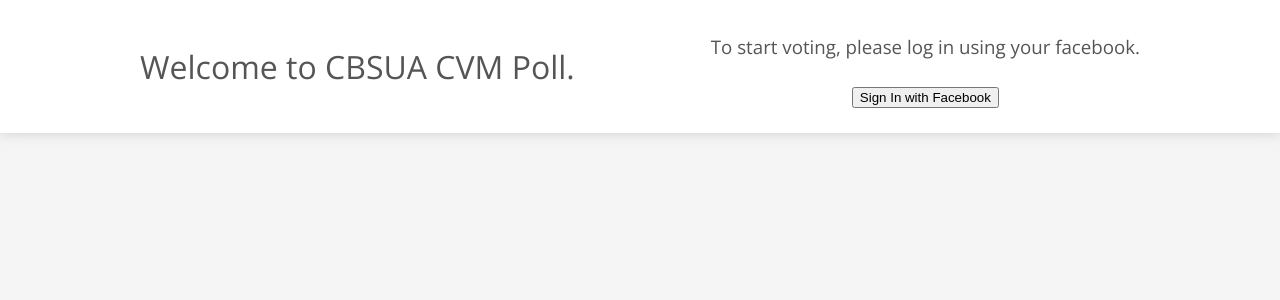
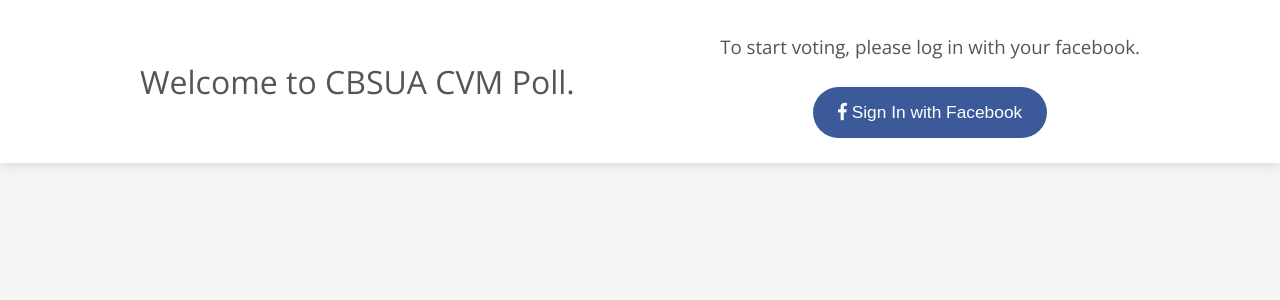
Before and after one commit to neilaldreiii/cbsua-cvm-poll, a Vue app: page / in a window 1280 px wide. Shown: the top 300 px of the page. Built offline with nearby package versions, Linux system fonts and the light colour scheme; no server answers.

Commit message:
Added Font Awesome icons and it was awesome also styled the buttons for signin and sign out

```diff
--- a/public/index.html
+++ b/public/index.html
@@ -8,6 +8,8 @@
     <title>CBSUA-CVM-POLL</title>
     <!-- Fonts -->
     <link href="https://fonts.googleapis.com/css?family=Open+Sans" rel="stylesheet">
+    <!-- FontAwesome Icons -->
+    <link rel="stylesheet" href="https://use.fontawesome.com/releases/v5.7.2/css/all.css" integrity="sha384-fnmOCqbTlWIlj8LyTjo7mOUStjsKC4pOpQbqyi7RrhN7udi9RwhKkMHpvLbHG9Sr" crossorigin="anonymous">
   </head>
   <body>
     <noscript>
--- a/src/assets/css/main.css
+++ b/src/assets/css/main.css
@@ -118,4 +118,16 @@
 .nav-controls button {
     display: block;
     margin: 10px auto;
+    outline: none;
+    border: none;
+    background: #3C5A99;
+    border-radius: 50px;
+    padding: 15px 25px;
+    color: #FFF;
+    font-size: 13pt;
+    transition: background 0.5s;
 }
+.nav-controls button:hover {
+    cursor: pointer;
+    background: rgb(53, 71, 112);
+}
--- a/src/components/SignIn.vue
+++ b/src/components/SignIn.vue
@@ -5,8 +5,11 @@
                 <h1>Welcome to CBSUA CVM Poll.</h1>
             </div>
             <div class="nav-controls">
-                <h3>To start voting, please log in using your facebook.</h3>
-                <button @click="fbSignIn">Sign In with Facebook</button>
+                <h3>To start voting, please log in with your facebook.</h3>
+                <button @click="fbSignIn">
+                    <span><i class="fab fa-facebook-f"></i></span>
+                    Sign In with Facebook
+                </button>
             </div>
         </div>
         <div v-else class="nav-intro">
@@ -15,7 +18,10 @@
             </div>
             <div class="nav-controls">
                 <h3>You can now start voting. </h3>
-                <button @click="fbSignOut">SignOut</button>
+                <button @click="fbSignOut">
+                    <span><i class="fab fa-facebook-f"></i></span>
+                    Sign Out
+                </button>
             </div>
         </div>
     </div>
```
